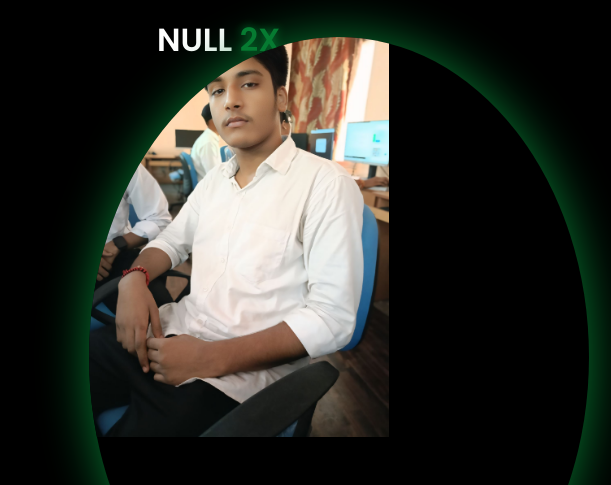
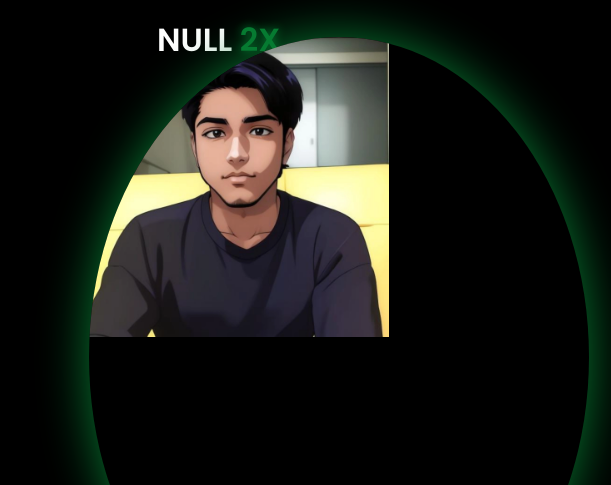
Before and after one commit to NULL2x-tech/My-portfolio-, a plain HTML site: page index.html in a window 1280 px wide. Shown: the top 485 px of the page, 0-611 px from the left. Drawn offline with nearby package versions, Linux system fonts and the light colour scheme.

Commit message:
Update index.html

```diff
--- a/index.html
+++ b/index.html
@@ -49,7 +49,7 @@
   <section>
     <div class="main-container">
       <div class="image" data-aos="zoom-out" data-aos-duration="3000">
-        <img src="1727054215513.jpg" alt="Profile Image" />
+        <img src="IMG_20250330_231003_467.webp" alt="Profile Image" />
       </div>
       <div class="content">
         <h1 data-aos="fade-left" data-aos-duration="1500" data-aos-delay="700">
```
